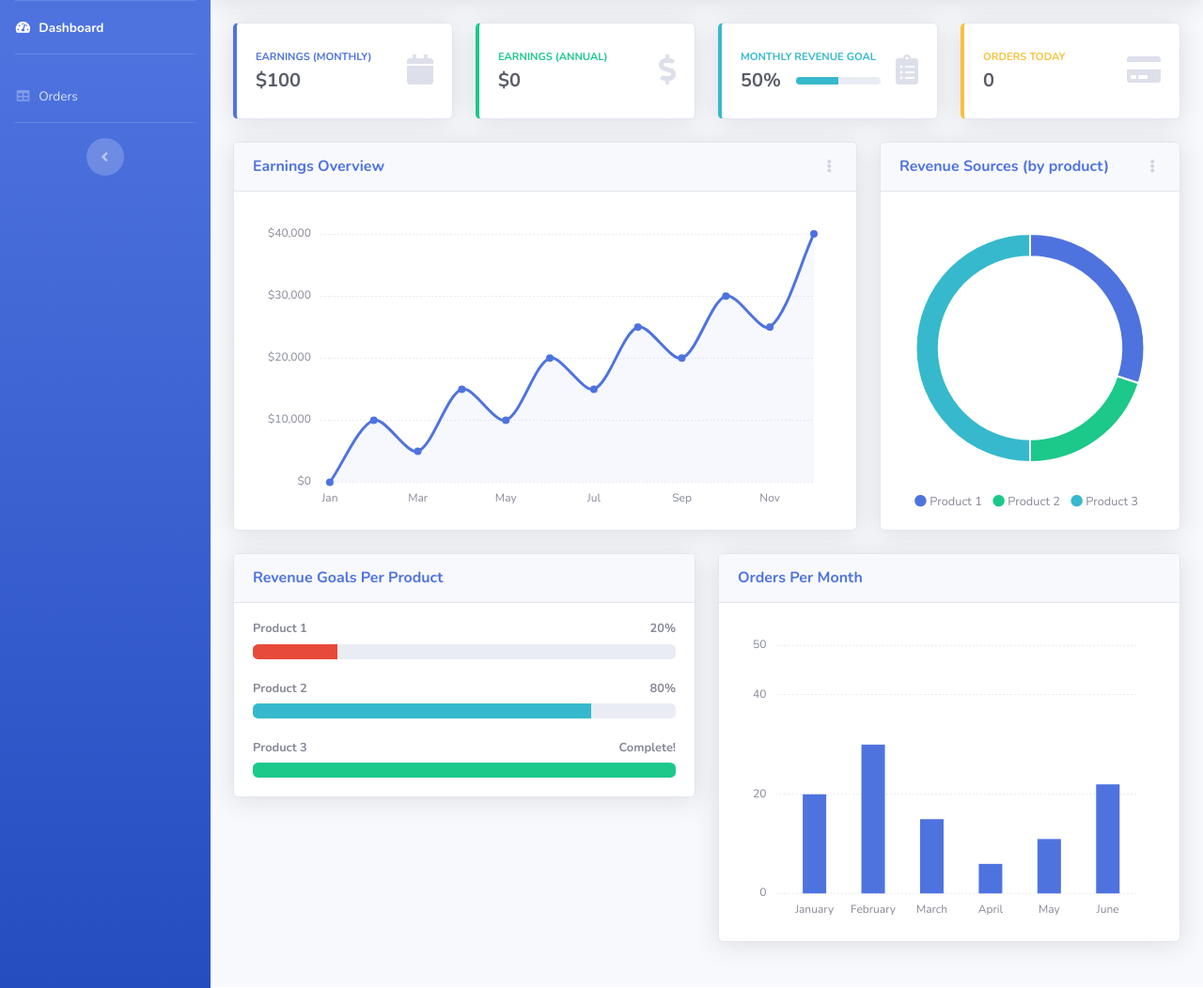
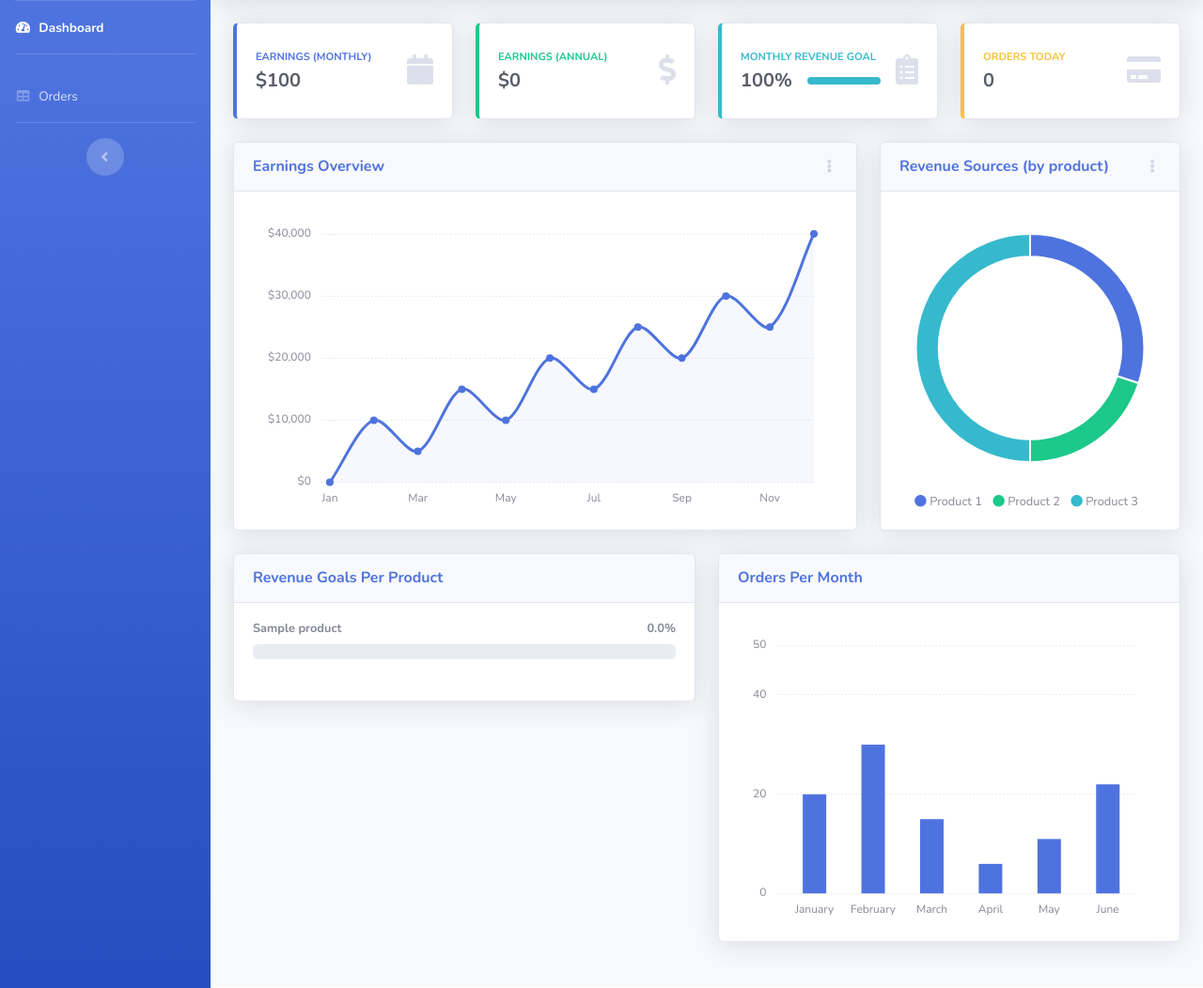
Before and after one commit to Viral1704/dashboard_app, a Flask app: page / in a window 1280 px wide. Shown: the part 70-1122 px from the top of the page at 94% size. Run offline with Flask 3, Linux system fonts and the light colour scheme; tables that the repository leaves empty hold one stand-in row (values such as "Sample post"); some libraries are stand-ins or nearby versions.

Commit message:
for dashboard pages all the the numerical values stuff done, the last thing completed is monthly revenue goal

```diff
--- a/dashboard/routes/main.py
+++ b/dashboard/routes/main.py
@@ -13,7 +13,9 @@ def index():
         hour=0, minute=0, second=0, microsecond=0)
     orders_today = Order.query.filter(Order.date > beginning_of_day).count()
 
+
     monthly_earings = Order.get_monthly_earnings()
+
 
     yearly_earnings = 0
     this_year = datetime.today().year
@@ -22,10 +24,39 @@ def index():
         if month[0] == this_year:
             yearly_earnings += month[2]
 
+
+    products = Product.query.all()
+    product_goals = []
+    total_goal = 0
+
+    for product in products:
+        product_monthly_revenue = product.revenue_this_month()
+        goal_percentage = product_monthly_revenue / product.monthly_goal
+
+        if goal_percentage >= 1:
+            goal_percentage = 1
+        product_goal = {
+            'name' : product.name ,
+            'goal_percentage' : goal_percentage * 100
+            }
+
+        product_goals.append(product_goal)
+
+        total_goal += product.monthly_goal
+
+    earnings_this_month = monthly_earings[-1][2]
+    monthly_goal_percentage = (earnings_this_month / total_goal) * 100
+
+    if monthly_goal_percentage > 100:
+        monthly_goal_percentage = 100
+
+
     context = {
         'orders_today' : orders_today,
         'earnings_this_month' : monthly_earings[-1][2],
-        'yearly_earnings' : yearly_earnings
+        'yearly_earnings' : yearly_earnings,
+        'product_goals' : product_goals,
+        'monthly_goal_percentage' : monthly_goal_percentage
     }
 
     return render_template('index.html', **context)
--- a/dashboard/templates/index.html
+++ b/dashboard/templates/index.html
@@ -157,11 +157,11 @@
                       <div class="text-xs font-weight-bold text-info text-uppercase mb-1">Monthly Revenue Goal</div>
                       <div class="row no-gutters align-items-center">
                         <div class="col-auto">
-                          <div class="h5 mb-0 mr-3 font-weight-bold text-gray-800">50%</div>
+                          <div class="h5 mb-0 mr-3 font-weight-bold text-gray-800">{{ monthly_goal_percentage }}%</div>
                         </div>
                         <div class="col">
                           <div class="progress progress-sm mr-2">
-                            <div class="progress-bar bg-info" role="progressbar" style="width: 50%" aria-valuenow="50" aria-valuemin="0" aria-valuemax="100"></div>
+                            <div class="progress-bar bg-info" role="progressbar" style="width: {{ monthly_goal_percentage }}%" aria-valuenow="{{ monthly_goal_percentage }}" aria-valuemin="0" aria-valuemax="100"></div>
                           </div>
                         </div>
                       </div>
@@ -276,18 +276,12 @@
                   <h6 class="m-0 font-weight-bold text-primary">Revenue Goals Per Product</h6>
                 </div>
                 <div class="card-body">
-                  <h4 class="small font-weight-bold">Product 1 <span class="float-right">20%</span></h4>
+                  {% for product in product_goals %}
+                  <h4 class="small font-weight-bold">{{ product.name }} <span class="float-right">{{ product.goal_percentage }}%</span></h4>
                   <div class="progress mb-4">
-                    <div class="progress-bar bg-danger" role="progressbar" style="width: 20%" aria-valuenow="20" aria-valuemin="0" aria-valuemax="100"></div>
+                    <div class="progress-bar bg-danger" role="progressbar" style="width: {{ product.goal_percentage }}%" aria-valuenow="{{ product.goal_percentage }}" aria-valuemin="0" aria-valuemax="100"></div>
                   </div>
-                  <h4 class="small font-weight-bold">Product 2 <span class="float-right">80%</span></h4>
-                  <div class="progress mb-4">
-                    <div class="progress-bar bg-info" role="progressbar" style="width: 80%" aria-valuenow="80" aria-valuemin="0" aria-valuemax="100"></div>
-                  </div>
-                  <h4 class="small font-weight-bold">Product 3 <span class="float-right">Complete!</span></h4>
-                  <div class="progress">
-                    <div class="progress-bar bg-success" role="progressbar" style="width: 100%" aria-valuenow="100" aria-valuemin="0" aria-valuemax="100"></div>
-                  </div>
+                  {% endfor %}
                 </div>
               </div>
 
@@ -359,7 +353,7 @@
   </div>
 
   <!-- Bootstrap core JavaScript-->
-  <script src={{ url_for('static', filename= 'vendor/jquery/jquery.min.js') }}"></script>
+  <script src="{{ url_for('static', filename= 'vendor/jquery/jquery.min.js') }}"></script>
   <script src="{{ url_for('static', filename= 'vendor/bootstrap/js/bootstrap.bundle.min.js') }}"></script>
 
   <!-- Core plugin JavaScript-->
```
Also changed, not shown: instance/db.sqlite3.
